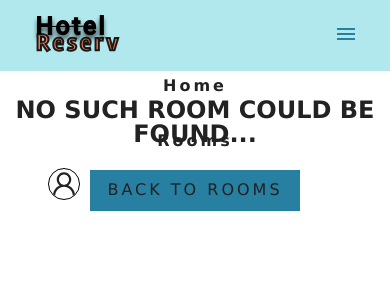
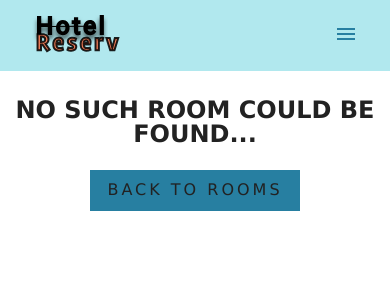
Before and after one commit to Max0nyshchenko/HotelReservation, a React (Create React App) app: page /rooms/1 in a window 390 px wide. Shown: the top 300 px of the page. Built offline with nearby package versions, Linux system fonts and the light colour scheme.

Commit message:
final 2.0version commit

```diff
--- a/src/App.css
+++ b/src/App.css
@@ -113,7 +113,7 @@ h6 {
 }
 .nav-links {
   height: 0;
-  /* overflow: hidden; */
+  overflow: hidden;
   transition: var(--mainTransition);
   list-style-type: none;
 }
@@ -133,7 +133,7 @@ h6 {
 }
 
 .show-nav {
-  height: 100px;
+  height: 160px;
 }
 
 .user-icon {
@@ -757,4 +757,11 @@ h6 {
     transform: translate(75%, 0);
   }
 }
+@media screen and (max-width: 767px) {
+  .reserved-count-relative {
+    display: grid;
+    justify-content: center;
+    padding: 1rem;
+  }
+}
 /* end of modal */
```
